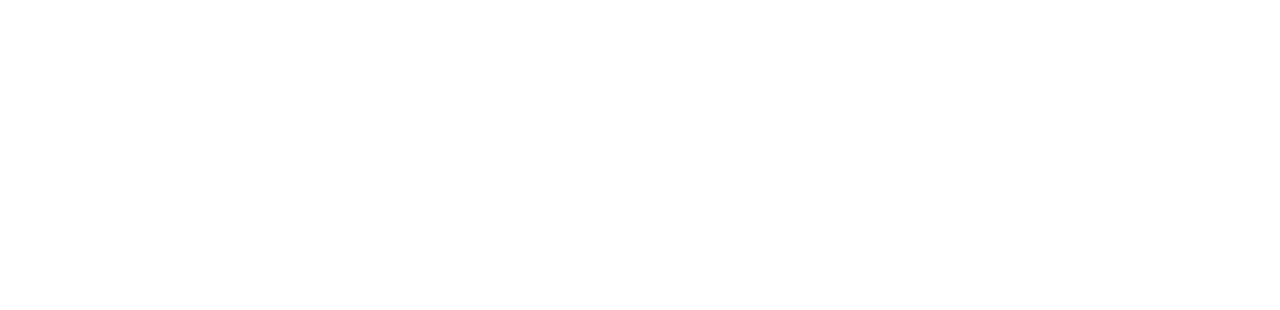
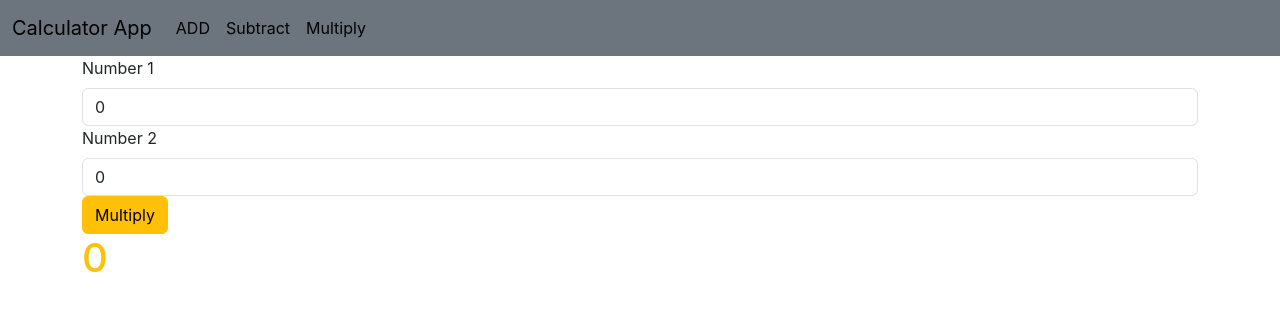
Before and after one commit to 0MadGaming0/Calculator-App, a React (Create React App) app: page /mult in a window 1280 px wide. Before the commit this address had no page. Shown: the top 310 px of the page. Built offline with nearby package versions, Linux system fonts and the light colour scheme.

Commit message:
Multiplication

```diff
--- a/src/App.js
+++ b/src/App.js
@@ -3,6 +3,7 @@
 import { BrowserRouter, Route, Routes } from 'react-router-dom';
 import Addition from './Components/Addition';
 import Subtraction from './Components/Subtraction';
+import Multiplication from './Components/Multiplication';
 
 function App() {
   return (
@@ -10,6 +11,7 @@
     <Routes>
       <Route path='/' element={<Addition/>}/>
       <Route path='/sub' element={<Subtraction/>}/>
+      <Route path='/mult' element={<Multiplication/>}/>
     </Routes>
     </BrowserRouter>
   );
--- /dev/null
+++ b/src/Components/Multiplication.jsx
@@ -0,0 +1,45 @@
+import React, { useState } from 'react'
+import Navbar from './Navbar'
+
+const Multiplication = () => {
+const[input,setInput]=useState(
+    {num1:0,num2:0}
+)
+const[result,setResult]=useState(0)
+const inputHandler=(e)=>{
+    setInput({...input,[e.target.name]:e.target.value})
+}
+const readValue=()=>{
+    let mult = parseInt(input.num1) * parseInt(input.num2)
+    setResult(mult)
+}
+  return (
+    <div>
+        <Navbar/>
+      <div className="container">
+        <div className="row">
+            <div className="col col-12 col-sm-12 col-md-12 col-lg-12 col-xl-12 col-xxl-12">
+                <div className="ro g-3">
+                    <div className="col col-12 col-sm-12 col-md-12 col-lg-12 col-xl-12 col-xxl-12">
+                        <label htmlFor="" className="form-label">Number 1</label>
+                        <input name='num1' value={input.num1} onChange={inputHandler} type="text" className="form-control" placeholder='Enter a number' />
+                    </div>
+                    <div className="col col-12 col-sm-12 col-md-12 col-lg-12 col-xl-12 col-xxl-12">
+                        <label htmlFor="" className="form-label">Number 2</label>
+                        <input name='num2' value={input.num2} onChange={inputHandler} type="text" className="form-control" placeholder='Enter a number' />
+                    </div>
+                    <div className="col col-12 col-sm-12 col-md-12 col-lg-12 col-xl-12 col-xxl-12">
+                        <button onClick={readValue} className="btn btn-warning">Multiply</button>
+                    </div>
+                    <div>
+                        <h1><p className='text-warning'>{result}</p></h1>
+                    </div>
+                </div>
+            </div>
+        </div>
+      </div>
+    </div>
+  )
+}
+
+export default Multiplication
--- a/src/Components/Navbar.jsx
+++ b/src/Components/Navbar.jsx
@@ -21,6 +21,9 @@
                                         <li>
                                             <Link class="nav-link active" aria-current="page" to="/sub">Subtract</Link>
                                         </li>
+                                        <li>
+                                            <Link class="nav-link active" aria-current="page" to="/mult">Multiply</Link>
+                                        </li>
                                     </ul>
                                 </div>
                             </div>
```
